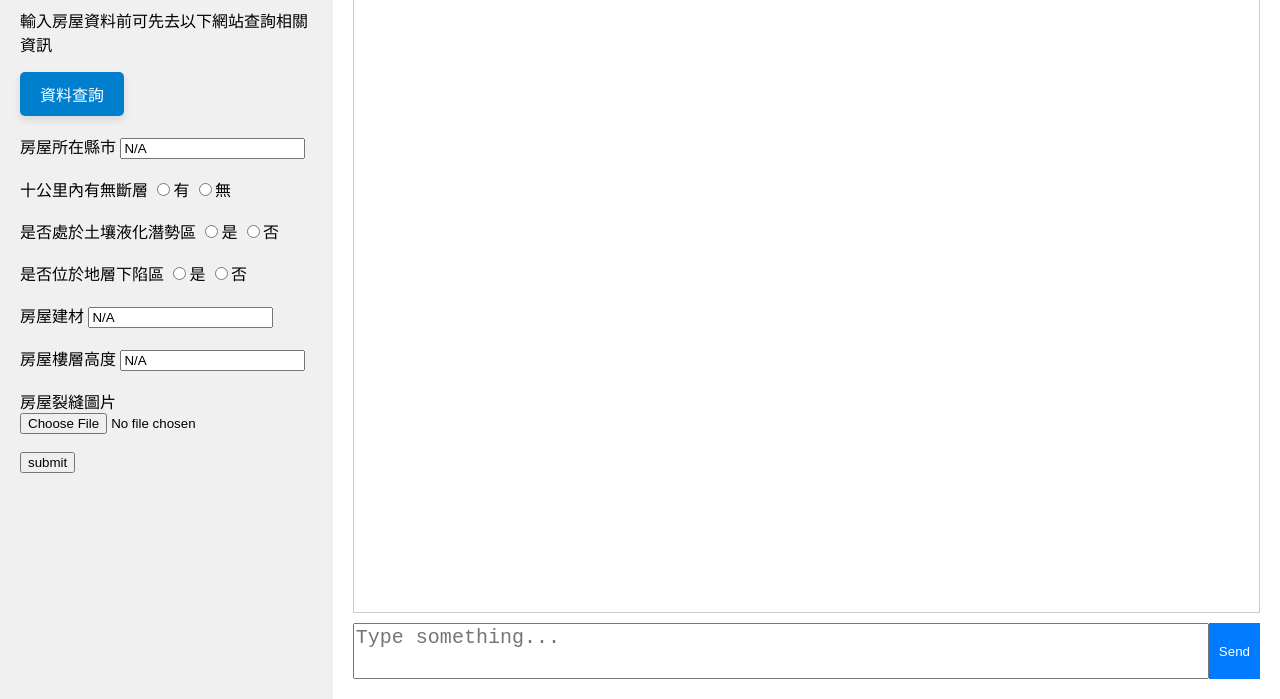
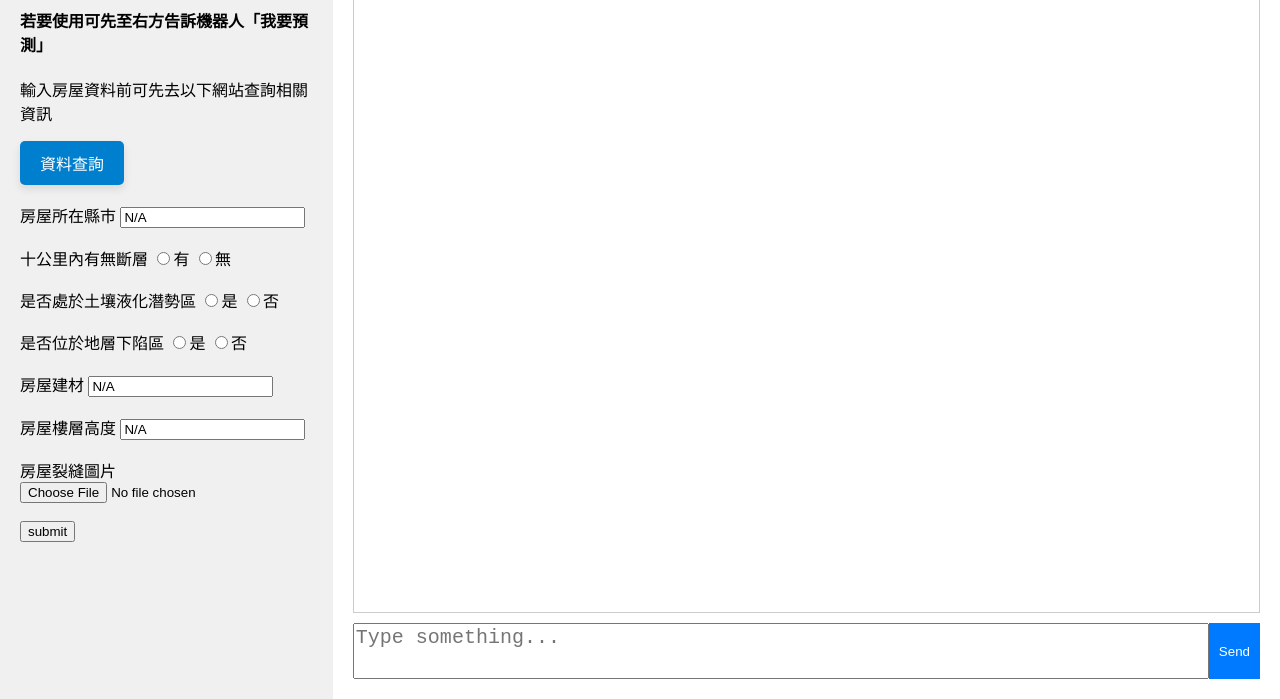
Before and after one commit to ki225/house_trust_system, a plain HTML site: page website/static/index.html in a window 1280 px wide. Shown: the part 101-800 px from the top of the page. Drawn offline with Linux system fonts and the light colour scheme.

Commit message:
Update index.html
update by py

```diff
--- a/website/static/index.html
+++ b/website/static/index.html
@@ -131,6 +131,7 @@
     <div class="left">
         <!-- 表單內容 -->
         <h1>房屋資料輸入</h1>
+        <h4>若要使用可先至右方告訴機器人「我要預測」</h4>
         <p>輸入房屋資料前可先去以下網站查詢相關資訊</p>
         <!-- 外接網址 -->
         <a href="https://geomap.gsmma.gov.tw/gwh/gsb97-1/sys8a/t3/index1.cfm" class="highlight-link" target="_blank">資料查詢</a>
```
